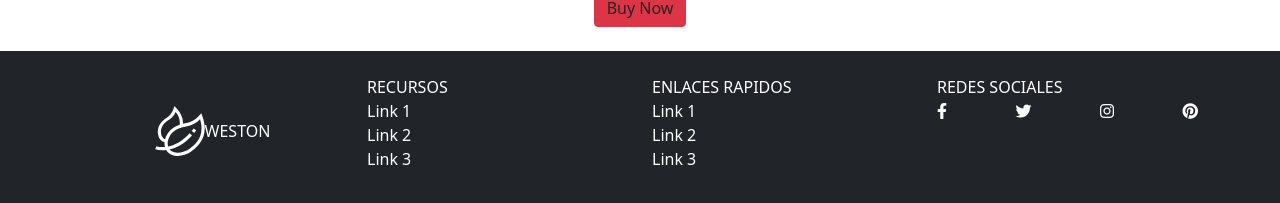
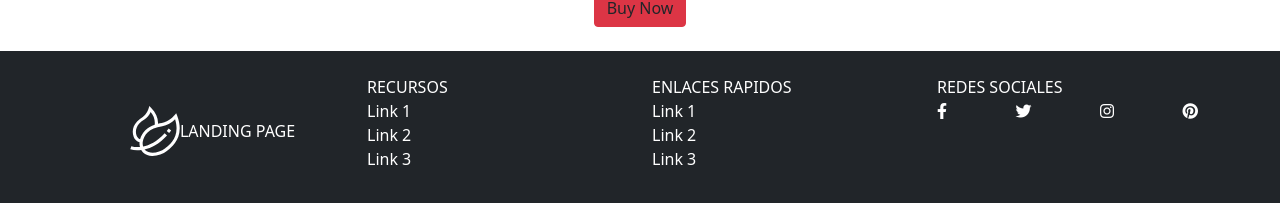
Before and after one commit to baco-bit/Landing-Page-Bootstrap, a plain HTML site: page index.html in a window 1280 px wide. Shown: the part 3076-3279 px from the top of the page. Drawn offline with nearby package versions, Linux system fonts and the light colour scheme.

Commit message:
se arregla logo footeer

```diff
--- a/index.html
+++ b/index.html
@@ -352,7 +352,7 @@
                     alt="Logo"
                     class="img-logo mr-2"
                     />
-                    Weston
+                    Landing Page
                 </a>
                 <!--1° Menu Recursos-->
                 <ul class="col-5 col-md-3 list-unstyled">
```
